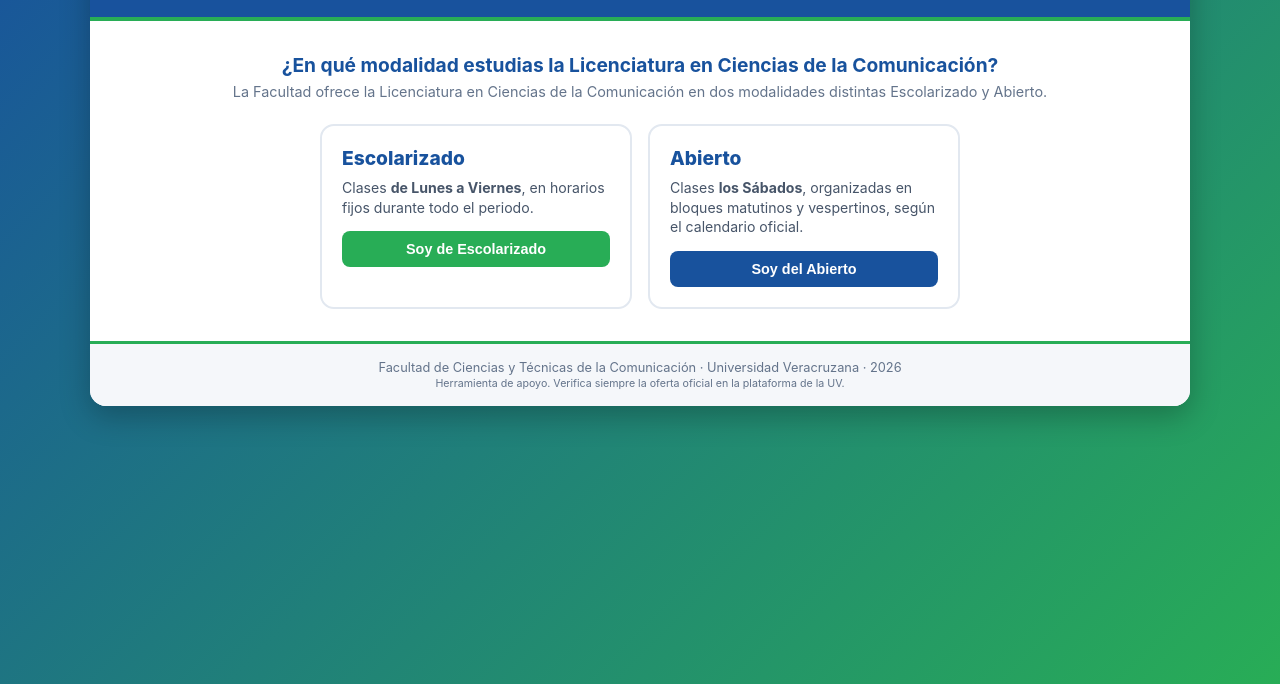
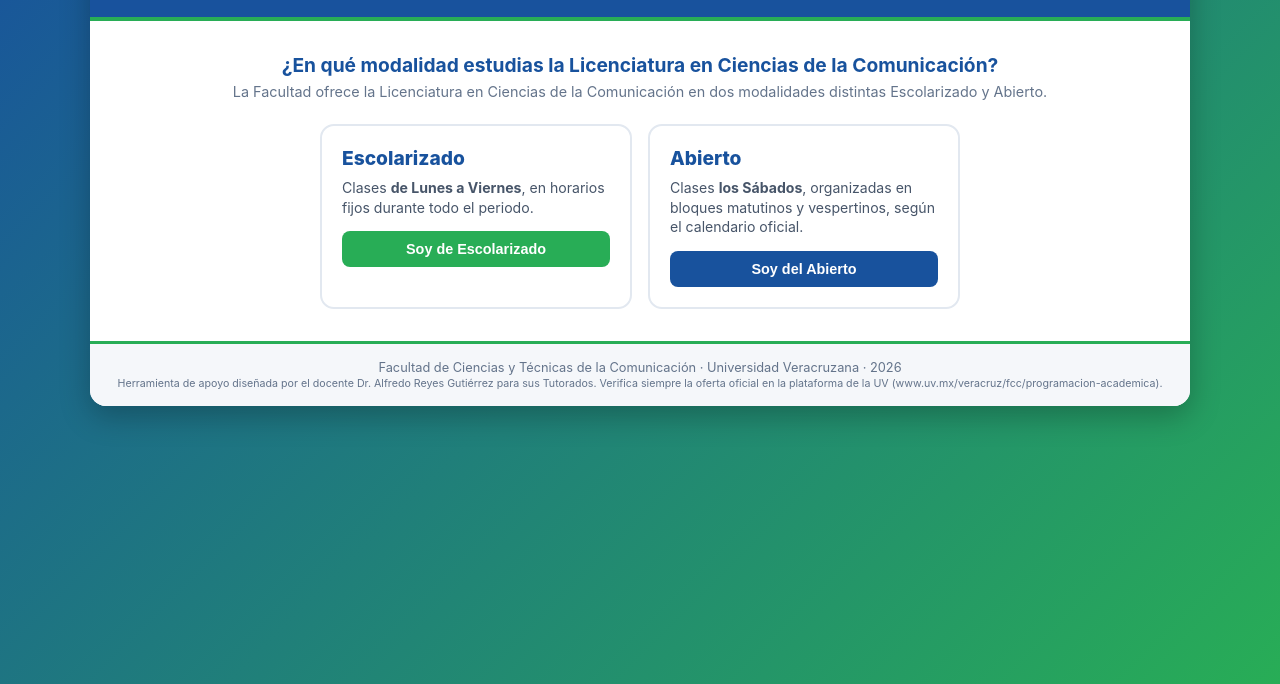
Before and after one commit to gruporga-art/generadorhorariofcc, a plain HTML site: page index.html in a window 1280 px wide. Shown: the part 116-800 px from the top of the page. Drawn offline with Linux system fonts and the light colour scheme.

Commit message:
Update index.html

```diff
--- a/index.html
+++ b/index.html
@@ -389,7 +389,7 @@
 
   <footer>
     Facultad de Ciencias y Técnicas de la Comunicación · Universidad Veracruzana · 2026<br>
-    <small>Herramienta de apoyo. Verifica siempre la oferta oficial en la plataforma de la UV.</small>
+    <small>Herramienta de apoyo diseñada por el docente Dr. Alfredo Reyes Gutiérrez para sus Tutorados. Verifica siempre la oferta oficial en la plataforma de la UV (www.uv.mx/veracruz/fcc/programacion-academica).</small>
   </footer>
 </div>
 
```
